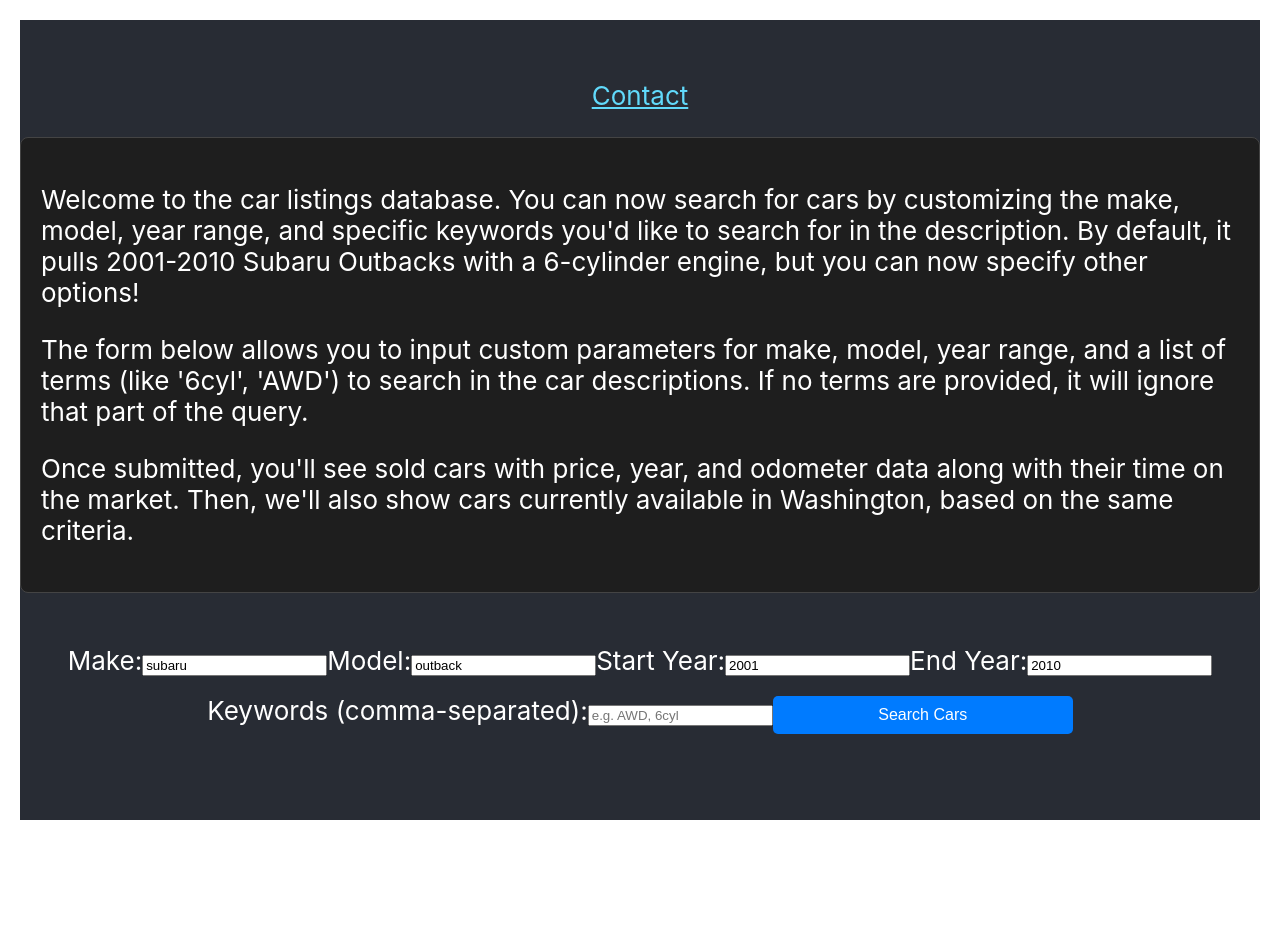
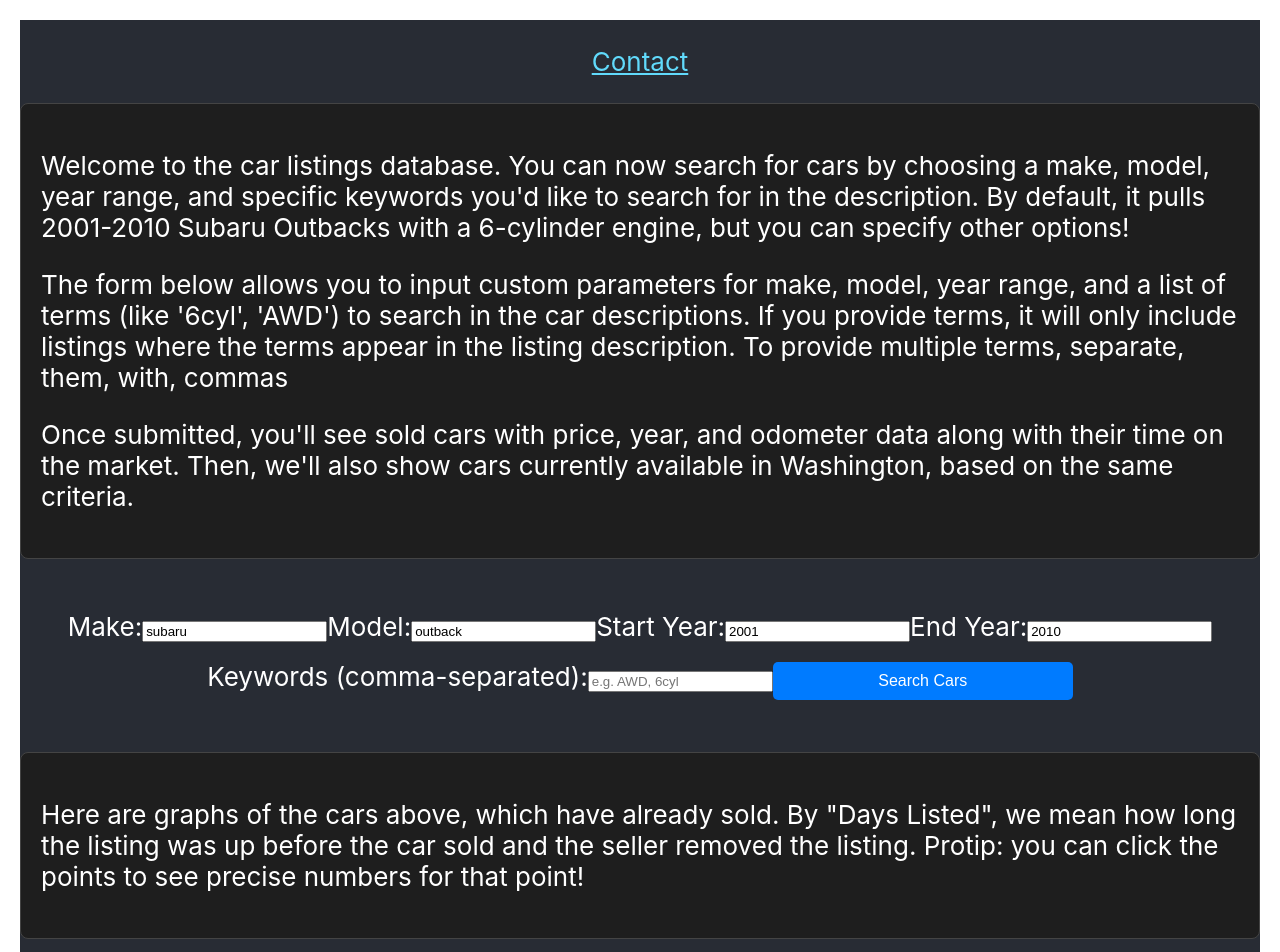
Before and after one commit to mckinlde/wheelswatcher, a React (Create React App) app in the folder wheelswatcher/: page / in a window 1280 px wide. Shown: the top 952 px of the page. Before the commit the page ends 840 px from the top, so only its background shows below. Built offline with nearby package versions, Linux system fonts and the light colour scheme.

Commit message:
more copy editing

```diff
--- a/wheelswatcher/src/App.js
+++ b/wheelswatcher/src/App.js
@@ -70,8 +70,8 @@ function App() {
             </a>
           </p>
           <div className="intro-box">
-            <p>Welcome to the car listings database. You can now search for cars by customizing the make, model, year range, and specific keywords you'd like to search for in the description. By default, it pulls 2001-2010 Subaru Outbacks with a 6-cylinder engine, but you can now specify other options!</p>
-            <p>The form below allows you to input custom parameters for make, model, year range, and a list of terms (like '6cyl', 'AWD') to search in the car descriptions. If no terms are provided, it will ignore that part of the query.</p>
+            <p>Welcome to the car listings database. You can now search for cars by choosing a make, model, year range, and specific keywords you'd like to search for in the description. By default, it pulls 2001-2010 Subaru Outbacks with a 6-cylinder engine, but you can specify other options!</p>
+            <p>The form below allows you to input custom parameters for make, model, year range, and a list of terms (like '6cyl', 'AWD') to search in the car descriptions. If you provide terms, it will only include listings where the terms appear in the listing description.  To provide multiple terms, separate, them, with, commas</p>
             <p>Once submitted, you'll see sold cars with price, year, and odometer data along with their time on the market. Then, we'll also show cars currently available in Washington, based on the same criteria.</p>
           </div>
 
@@ -161,6 +161,9 @@ function App() {
           )}
 
           {/* Render the graphs if results are available */}
+          <div className="intro-box">
+            <p>Here are graphs of the cars above, which have already sold.  By "Days Listed", we mean how long the listing was up before the car sold and the seller removed the listing.  Protip: you can click the points to see precise numbers for that point!</p>
+          </div>
           {results.length > 0 && (
             <>
               <h2>Price vs Days Listed</h2>
```
